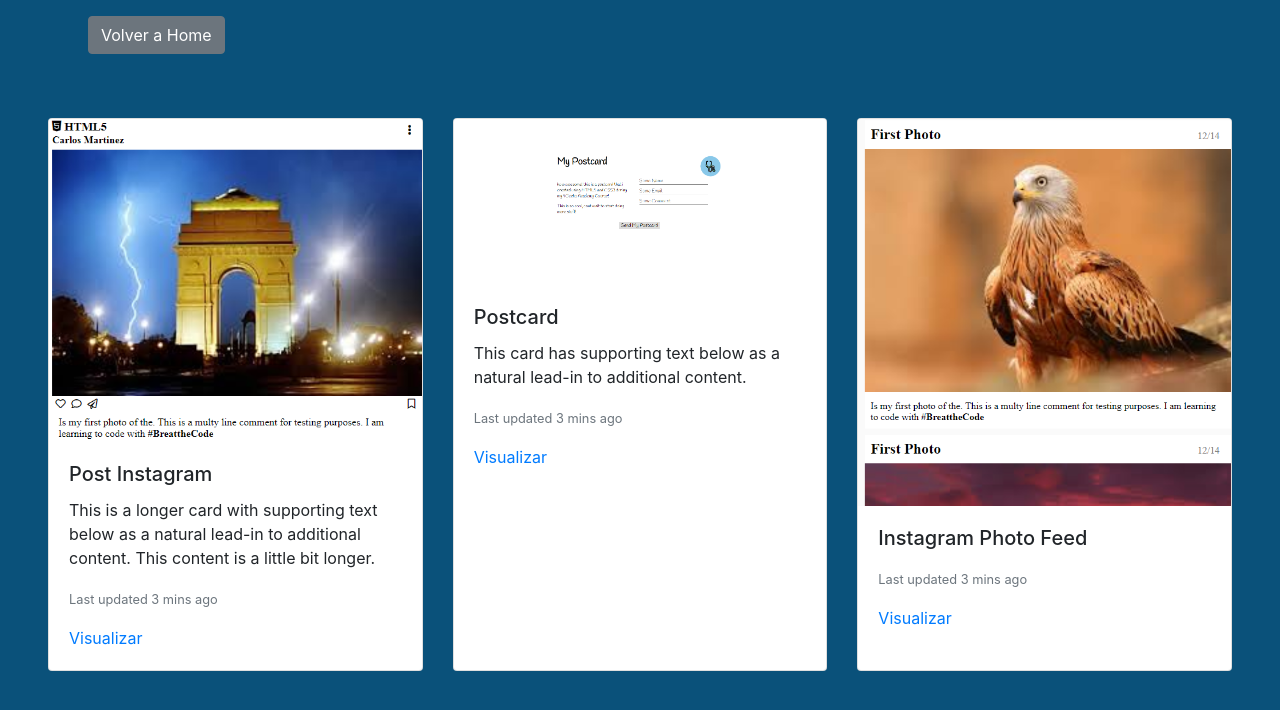
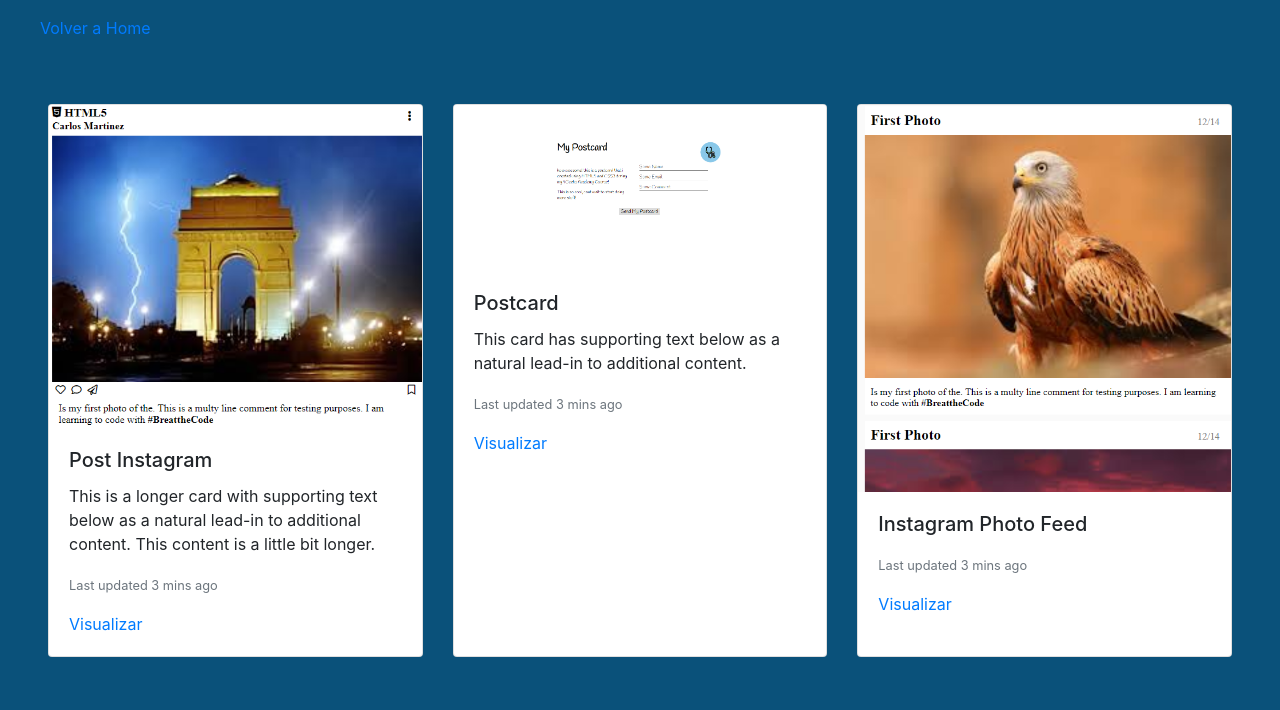
Before and after one commit to carlos-arawato99/portafolio, a plain HTML site: page carrousel.html in a window 1280 px wide. Drawn offline with nearby package versions, Linux system fonts and the light colour scheme.

```diff
--- a/carrousel.html
+++ b/carrousel.html
@@ -12,7 +12,7 @@
 
   <div class="contenedor ml-4 p-3">
     <form class="form-inline my-2 my-lg-0">
-      <a class="btn btn-secondary ml-5" href="../Portafolio 4Geeks/index.html" role="button">Volver a Home</a>
+      <a href="../Portafolio 4Geeks/index.html">Volver a Home</a>
     </form>
   </div>
 
```
